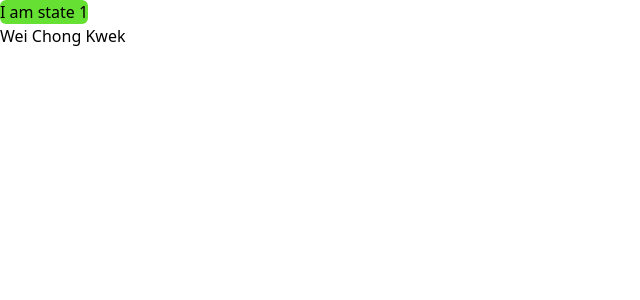
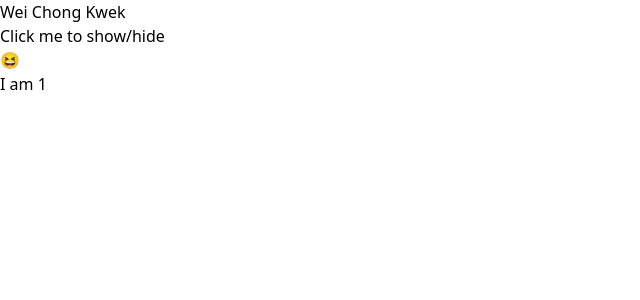
Before and after one commit to joshkwc/weichong_bmt35, a Nuxt app: page / in a window 1280 px wide. Shown: the top 300 px of the page, without its empty margins (0-640 px from the left). Built offline with nearby package versions, Linux system fonts and the light colour scheme.

Commit message:
simplify demo

```diff
--- /dev/null
+++ b/components/TestingChild.vue
@@ -0,0 +1,44 @@
+<template>
+  <div>
+    {{ fullName }}
+    <br />
+    <!-- https://www.w3schools.com/charsets/ref_emoji_smileys.asp if interested on emoji -->
+    <button @click="showHide">Click me to show/hide</button>
+    <p v-show="show">&#128518;</p>
+    <p v-if="ifElseDemo === 1">I am 1</p>
+    <p v-else-if="ifElseDemo === 2">I am 2</p>
+    <p v-else>I am 3</p>
+  </div>
+</template>
+
+<script>
+export default {
+  name: 'TestingChild1',
+  props: {
+    firstName: {
+      type: String,
+      default: 'Shawn',
+    },
+    lastName: {
+      type: String,
+      default: 'Choo',
+    },
+  },
+  data() {
+    return {
+      show: true,
+      ifElseDemo: 1,
+    }
+  },
+  computed: {
+    fullName() {
+      return `${this.firstName} ${this.lastName}`
+    },
+  },
+  methods: {
+    showHide() {
+      this.show = !this.show
+    },
+  },
+}
+</script>
--- a/components/TestingChild1.vue
+++ /dev/null
@@ -1,24 +0,0 @@
-<template>
-  <div>{{ fullName }}</div>
-</template>
-
-<script>
-export default {
-  name: 'TestingChild1',
-  props:  {
-    firstName: {
-        type:  String,
-        default:  'Shawn',
-    },
-    lastName: {
-        type:  String,
-        default: 'Choo',
-    },
-  },
-  computed: {
-    fullName() {
-        return `${this.firstName} ${this.lastName}`;
-    }
-  }
-}
-</script>
--- a/components/TestingChild2.vue
+++ /dev/null
@@ -1,37 +0,0 @@
-<template>
-  <div>
-    <input v-model="name" class="rounded-md border-black bg-[lightblue]" placeholder="input name"/>
-    <button
-      class="rounded-md border-black bg-[#53badd]"
-      @click="addToList">
-      Click me to add
-      </button>
-      <p v-for="(l,lIndex) in list" :key="lIndex">
-        id: {{l.id}} name: {{l.name}}
-      </p>
-  </div>
-</template>
-
-<script>
-export default {
-  name: 'TestingChild2',
-  data() {
-    return {
-      list:[{
-        id: 1,
-        name: 'Test Name 1'
-      }],
-      name: 'Test Name'
-    }
-  },
-  methods: {
-    addToList() {
-      const nextID = this.list.length + 1;
-        this.list.push({
-        id: nextID,
-        name: `${this.name} ${this.name === 'Test Name' ? nextID : ''}`
-      });
-    }
-  }
-}
-</script>
--- a/components/TestingChild3.vue
+++ /dev/null
@@ -1,27 +0,0 @@
-<template>
-  <div>
-    <button
-      class="rounded-md border-black bg-[#53badd]"
-      @click="toggleShowHide">
-      Click me to show/hide
-      </button>
-      <!-- https://www.w3schools.com/charsets/ref_emoji_smileys.asp if interested on emoji -->
-      <p v-show="show">&#128518;</p>
-  </div>
-</template>
-
-<script>
-export default {
-  name: 'TestingChild3',
-  data() {
-    return {
-      show: true
-    }
-  },
-  methods: {
-    toggleShowHide() {
-      this.show = !this.show;
-    }
-  }
-}
-</script>
--- a/components/TestingVue.vue
+++ b/components/TestingVue.vue
@@ -1,47 +1,23 @@
 <template>
 <!-- https://tailwindcss.com/docs/guides/nuxtjs -->
   <div>
-    <button
-      class="rounded-md border-black bg-[#66e032]"
-      @click="toggleChildButton">
-      I am state {{toggleChild}}
-      </button>
-      <TestingChild1
-        v-if="toggleChild===1"
+      <TestingChild
         :first-name="firstName"
         :last-name="lastName"
       />
-      <TestingChild2
-        v-else-if="toggleChild===2"
-      />
-      <TestingChild3 v-else />
-
   </div>
 </template>
 
 <script>
-import TestingChild1 from './TestingChild1'
-import TestingChild2 from './TestingChild2'
-import TestingChild3 from './TestingChild3'
+import TestingChild from './TestingChild'
 export default {
   name: 'TestingVue',
-  components: { TestingChild1, TestingChild2, TestingChild3 },
+  components: { TestingChild },
   data() {
     return {
       firstName: 'Wei Chong',
       lastName: 'Kwek',
-      toggleChild: 1,
     }
-  },
-  methods: {
-    toggleChildButton() {
-      if (this.toggleChild === 1)
-        this.toggleChild = 2;
-      else if (this.toggleChild === 2)
-        this.toggleChild = 3
-      else
-        this.toggleChild = 1
-    },
   },
 }
 </script>
```
